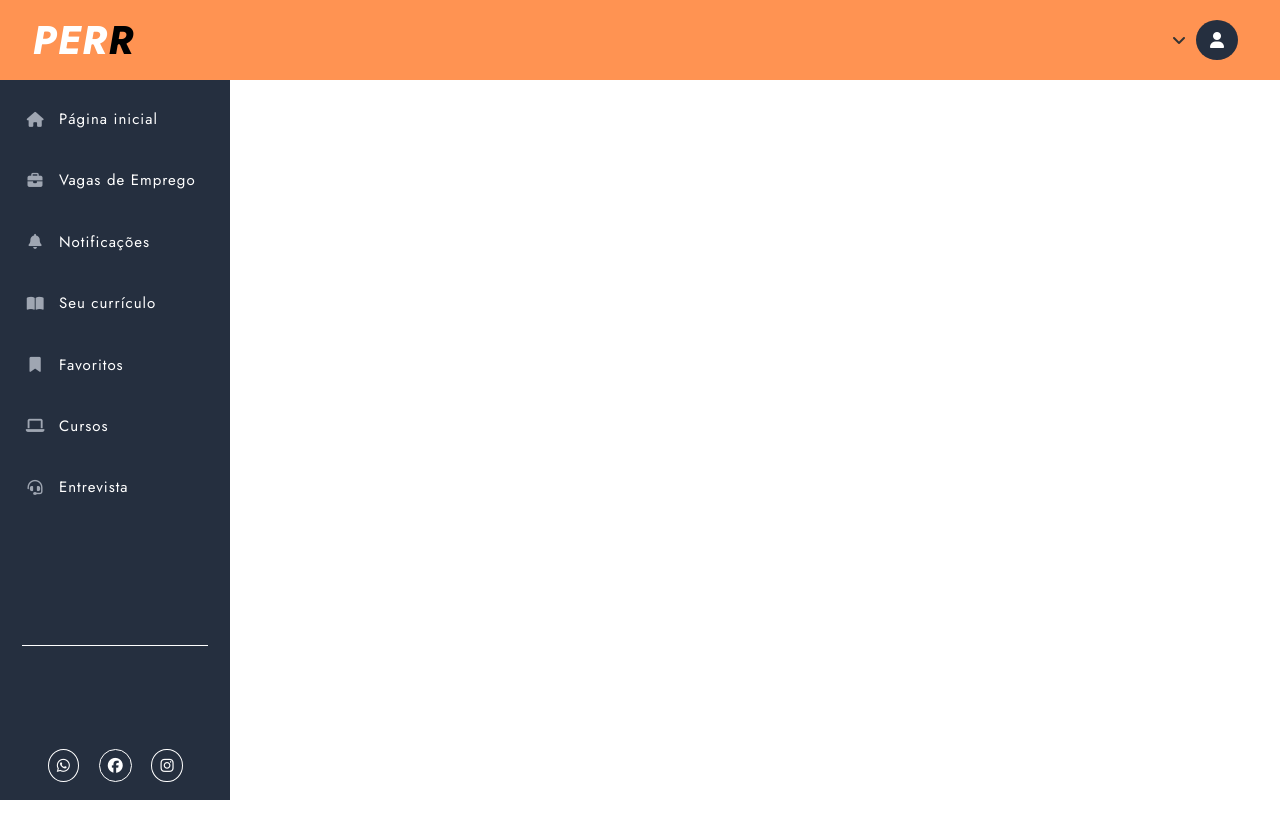
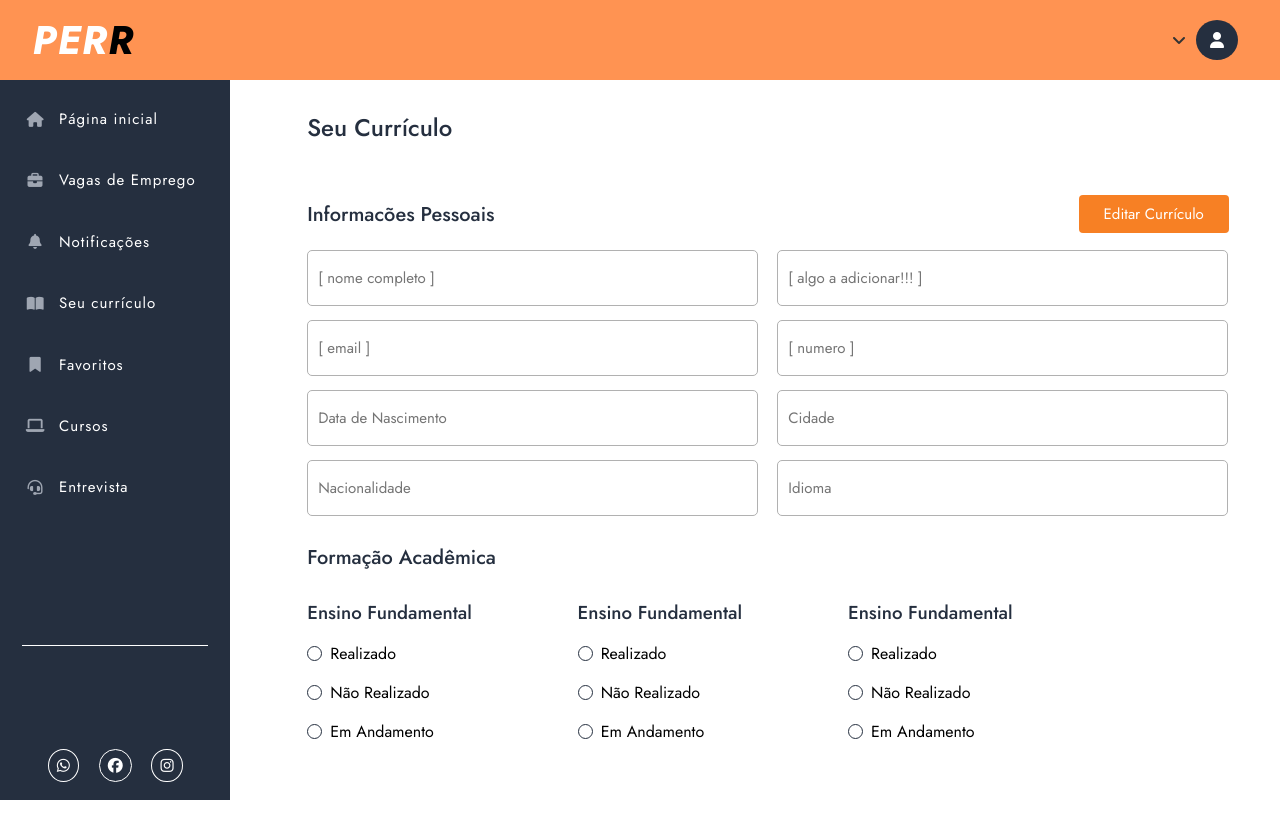
Before and after one commit to Santozzz/TCC-PERR-FRONTEND, a Vue app in the folder frontend/: page /SeuCurriculo in a window 1280 px wide. Before the commit the page ends 800 px from the top, so only its background shows below. Built offline with nearby package versions, Linux system fonts and the light colour scheme.

Commit message:
inicio da tela de curriculo

```diff
--- a/frontend/src/components/Notificacoes/gridNotify.vue
+++ b/frontend/src/components/Notificacoes/gridNotify.vue
@@ -44,7 +44,7 @@ export default {
         width: 90%;
         font-size: 25px;
         letter-spacing: 1px;
-        color: #F78024;
+        color: #252F3F;
         font-weight: 500;
         margin-bottom: 20px;
     }
--- /dev/null
+++ b/frontend/src/components/SeuCurriculo/formularioCurriculo.vue
@@ -0,0 +1,232 @@
+<template>
+    <div>
+        <div class="container">
+            <h2 class="ttl-curriculo">Seu Currículo</h2>
+            <div class="infosPessoais-editar">
+                <h3 class="ttl">Informacões Pessoais</h3>
+                <button>Editar Currículo</button>
+            </div>
+            <form class="form-infoPessoais">
+                <div class="col-form">
+                    <input type="text" placeholder="[ nome completo ]">
+                    <input type="text" placeholder="[ email ]">
+                    <input type="text" placeholder="Data de Nascimento">
+                    <input type="text" placeholder="Nacionalidade">
+                </div>
+                <div class="col-form">
+                    <input type="text" placeholder="[ algo a adicionar!!! ]">
+                    <input type="text" placeholder="[ numero ]">
+                    <input type="text" placeholder="Cidade">
+                    <input type="text" placeholder="Idioma">
+                </div>
+            </form>
+            <div class="container-formacao">
+                <div class="ttl-content">
+                    <h3 class="ttl">Formação Acadêmica</h3>
+                </div>
+                <div class="form-formacaoCheck">
+                    <div class="col-inputCheck">
+                        <h3>Ensino Fundamental</h3>
+                        <div class="item" v-for="(optionFund, index) in optionsFund" :key="index">
+                            <div class="container-radio">
+                                <input type="radio" :name="groupname" :value="optionFund" v-model="selectedOptionFund">
+                            </div>
+                            <div class="container-option">
+                                <p>{{ optionFund }}</p>
+                            </div>
+                        </div>
+                    </div>
+                    <div class="col-inputCheck">
+                        <h3>Ensino Fundamental</h3>
+                        <div class="item" v-for="(optionMed, index) in optionsMed" :key="index">
+                            <div class="container-radio">
+                                <input type="radio" :name="groupname" :value="optionMed" v-model="selectedOptionMed">
+                            </div>
+                            <div class="container-option">
+                                <p>{{ optionMed }}</p>
+                            </div>
+                        </div>
+                    </div>
+                    <div class="col-inputCheck">
+                        <h3>Ensino Fundamental</h3>
+                        <div class="item" v-for="(optionSup, index) in optionsSup" :key="index">
+                            <div class="container-radio">
+                                <input type="radio" :name="groupname" :value="optionSup" v-model="selectedOptionSup">
+                            </div>
+                            <div class="container-option">
+                                <p>{{ optionSup }}</p>
+                            </div>
+                        </div>
+                    </div>
+                </div>
+            </div>
+        </div>
+    </div>
+</template>
+
+<script>
+export default {
+  data() {
+    return {
+      optionsFund: ['Realizado', 'Não Realizado', 'Em Andamento'], // As opções do seu grupo
+      optionsMed: ['Realizado', 'Não Realizado', 'Em Andamento'], // As opções do seu grupo
+      optionsSup: ['Realizado', 'Não Realizado', 'Em Andamento'], // As opções do seu grupo
+      selectedOptionFund: '', // O valor selecionado
+      selectedOptionMed: '', // O valor selecionado
+      selectedOptionSup: '', // O valor selecionado
+    }
+  },
+  props: {
+    groupname: {
+      type: String,
+      required: true
+    },
+  }
+}
+</script>
+
+<style scoped>
+    .container{
+        display: flex;
+        flex-direction: column;
+        width: 80%;
+        margin: 30px 20%;
+        justify-content: space-evenly;
+        align-items: center;
+    }
+    .ttl-curriculo{
+        width: 90%;
+        font-weight: 500;
+        color: #252F3F;
+        margin-bottom: 50px;
+    }
+    .infosPessoais-editar{
+        display: flex;
+        justify-content: space-between;
+        align-items: center;
+        width: 90%;
+        margin-bottom: 10px;
+    }
+    .infosPessoais-editar button {
+        border: none;
+        border-radius: 4px;
+        padding: 8px 25px;
+        background-color: #F78024;
+        color: #fff;
+        font-size: 15px;
+        cursor: pointer;
+        transition: .3s ease;
+    }
+    .infosPessoais-editar button:active{
+        transform: scale(.98);
+    }
+    .ttl-content{
+        width: 100%;
+        display: flex;
+        justify-content: start;
+    }
+    .ttl{
+        font-weight: 500;
+        font-size: 20px;
+        color: #252F3F;
+    }
+    .form-infoPessoais{
+        width: 90%;
+        height: 35vh;
+        display: flex;
+        justify-content: space-between;
+        align-items: center;
+        margin-bottom: 20px;
+    }
+    .col-form{
+        display: flex;
+        flex-direction: column;
+        width: 49%;
+        height: 100%;
+        justify-content: space-around;
+    }
+    .col-form input{
+        height: 12%;
+        width: 95%;
+        padding: 10px;
+        border: 1px solid #b1b1b1;
+        border-radius: 5px;
+        transition: ease .5s;
+        font-size: 15px;
+    }
+    .col-form input:focus{
+        outline: none;
+        border: 1px solid #949494;
+    }
+    .container-formacao{
+        display: flex;
+        flex-direction: column;
+        justify-content: space-between;
+        width: 90%;
+        height: 25vh;
+        margin-bottom: 50px;
+    }
+    .form-formacaoCheck{
+        display: flex;
+        width: 100%;
+        justify-content: start;
+        gap: 40px;
+    }
+    .col-inputCheck{
+        display: flex;
+        flex-direction: column;
+        align-items: start;
+        justify-content: space-between;
+        width: 25%;
+        height: 18vh;
+    }
+    .col-inputCheck h3{
+        width: 100%;
+        font-weight: 500;
+        color: #252F3F;
+    }
+    .item{
+        display: flex;
+        width: 100%;
+        justify-content: space-between;
+        align-items: center;
+    }
+    .container-radio{
+        display: flex;
+        justify-content: start;
+        width: 10%;
+    }
+    .container-radio input{
+        appearance: none;
+        width: 15px;
+        height: 15px;
+        border-radius: 50%;
+        border: 1px solid #252F3F;
+        cursor: pointer;
+        outline: none;
+        position: relative;
+        display: flex;
+        justify-content: center;
+        align-items: center;
+    }
+    .container-radio input:checked:before{
+        opacity: 1;
+    }
+    .container-radio input:hover{
+        border: 1px solid #949494;
+    }
+    .container-radio input::before{
+        content: '';
+        position: absolute;
+        height: 7px;
+        width: 7px;
+        background-color: #000000;
+        border-radius: 50%;
+        opacity: 0;
+    }
+    .container-option{
+        display: flex;
+        justify-content: start;
+        width: 90%;
+    }
+</style>
--- a/frontend/src/components/VagaEmprego/gridVagas.vue
+++ b/frontend/src/components/VagaEmprego/gridVagas.vue
@@ -183,7 +183,7 @@ export default {
         font-size: 25px;
         font-weight: 500;
         margin-bottom: 30px;
-        color: #F78024;
+        color: #252F3F;
     }
     .buscaRapida{
         display: flex;
--- a/frontend/src/views/SeuCurriculo.vue
+++ b/frontend/src/views/SeuCurriculo.vue
@@ -1,16 +1,19 @@
 <template>
     <div>
         <Navbar />
+        <formCurriculo />
     </div>
 </template>
 
 <script>
 import Navbar from '@/components/ALL/Navbar.vue';
+import formCurriculo from '../components/SeuCurriculo/formularioCurriculo.vue';
 
 export default {
     name: 'SeuCurriculo',
     components: {
         Navbar,
+        formCurriculo,
     }
 }
 </script>
```
